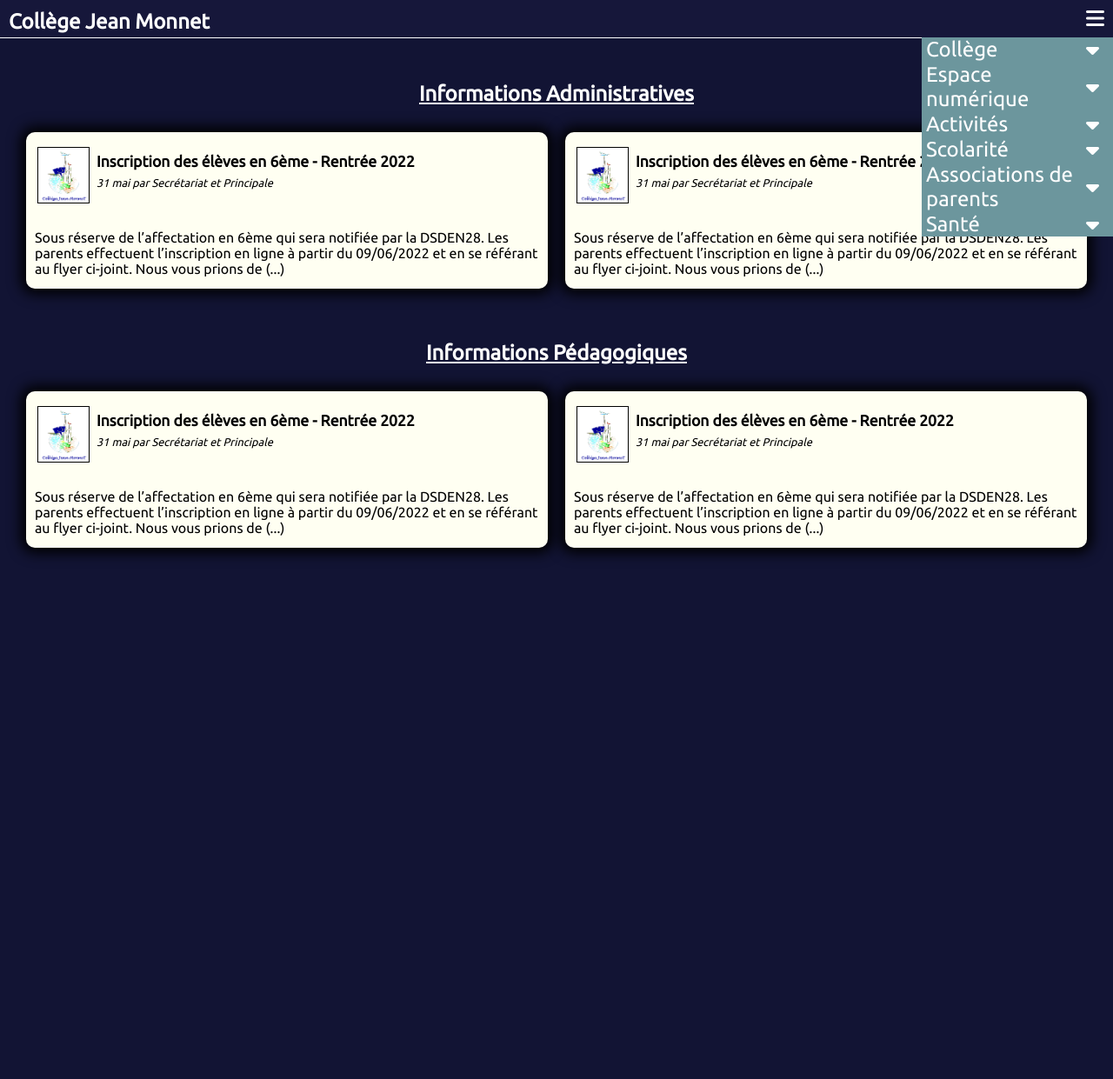
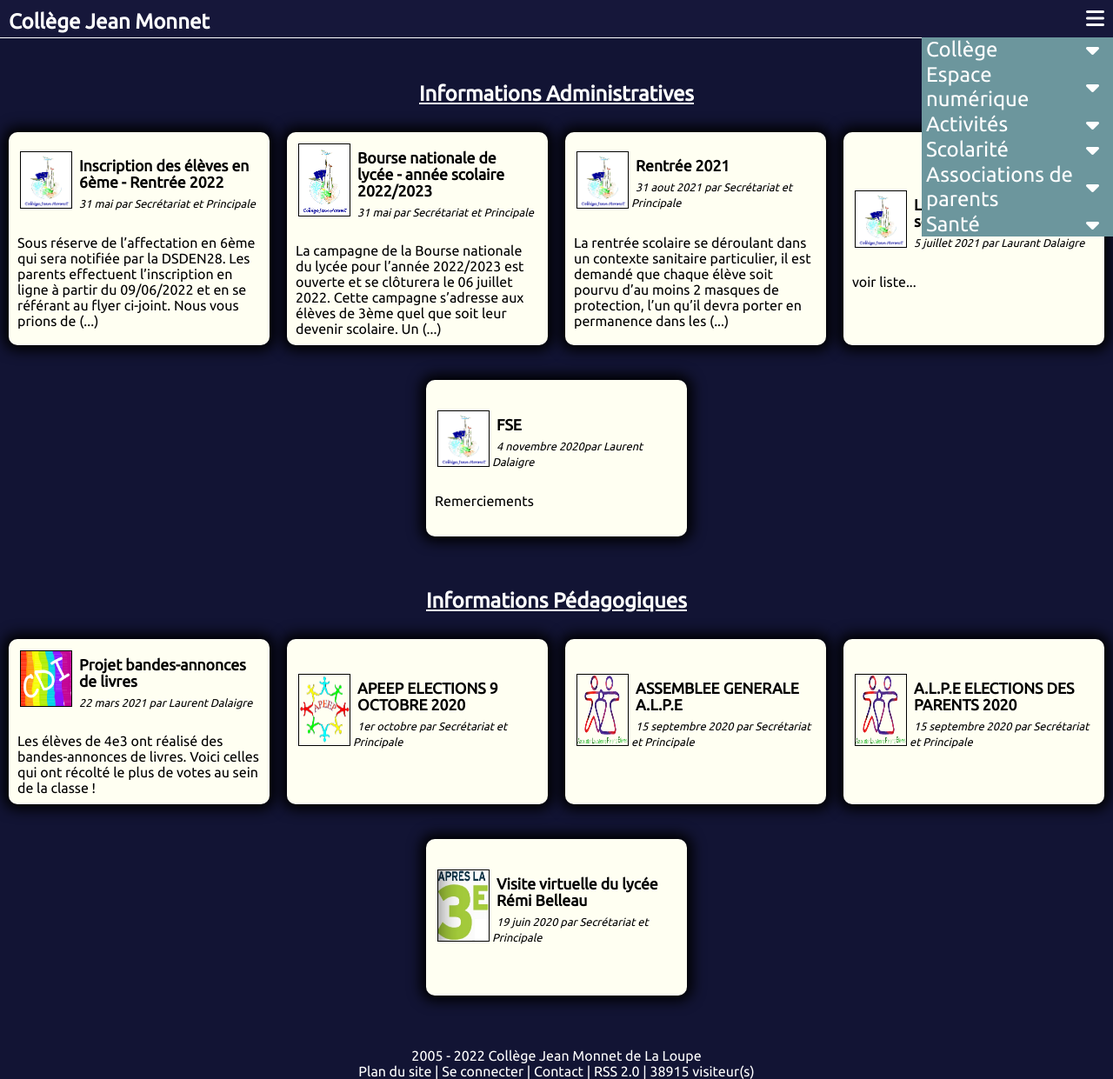
Before and after one commit to samirmedani/College-Jean-Monnet, a plain HTML site: page index.html in a window 1280 px wide. Shown: the part 1-1242 px from the top of the page at 87% size. Before the commit the page ends 800 px from the top, so only its background shows below. Drawn offline with Linux system fonts and the light colour scheme.

Commit message:
structure et design terminé

```diff
--- a/index.html
+++ b/index.html
@@ -140,7 +140,6 @@
 
             <div class="container-box">
 
-
                 <a href="#" class="box">
                     <div class="box-top">
                         <img src="./src/img/boximg.gif" alt="">
@@ -159,14 +158,50 @@
                     <div class="box-top">
                         <img src="./src/img/boximg.gif" alt="">
                         <div class="title-subinfo">
-                            <h2>Inscription des élèves en 6ème - Rentrée 2022</h2>
+                            <h2>Bourse nationale de lycée - année scolaire 2022/2023</h2>
                             <span class="subinfo">31 mai <span class="author">par Secrétariat et Principale</span></span>
                         </div>
                     </div>
 
-                    <p class="box-text">Sous réserve de l’affectation en 6ème qui sera notifiée par la DSDEN28.
-                        Les parents effectuent l’inscription en ligne à partir du 09/06/2022 et en se référant au flyer ci-joint.
-                        Nous vous prions de (...)</p>
+                    <p class="box-text">La campagne de la Bourse nationale du lycée pour l’année 2022/2023 est ouverte et se clôturera le 06 juillet 2022. Cette campagne s’adresse aux élèves de 3ème quel que soit leur devenir scolaire.
+                        Un (...)</p>
+                </a>
+
+                <a href="#" class="box">
+                    <div class="box-top">
+                        <img src="./src/img/boximg.gif" alt="">
+                        <div class="title-subinfo">
+                            <h2>Rentrée 2021</h2>
+                            <span class="subinfo">31 aout 2021 <span class="author">par Secrétariat et Principale</span></span>
+                        </div>
+                    </div>
+
+                    <p class="box-text">La rentrée scolaire se déroulant dans un contexte sanitaire particulier, il est demandé que chaque élève soit pourvu d’au moins 2 masques de protection, l’un qu’il devra porter en permanence dans les (...)</p>
+                </a>
+
+
+                <a href="#" class="box">
+                    <div class="box-top">
+                        <img src="./src/img/boximg.gif" alt="">
+                        <div class="title-subinfo">
+                            <h2>Liste fournitures rentrée septembre 2021</h2>
+                            <span class="subinfo">5 juillet 2021 <span class="author">par Laurant Dalaigre</span></span>
+                        </div>
+                    </div>
+
+                    <p class="box-text">voir liste...</p>
+                </a>
+
+                <a href="#" class="box">
+                    <div class="box-top">
+                        <img src="./src/img/boximg.gif" alt="">
+                        <div class="title-subinfo">
+                            <h2>FSE</h2>
+                            <span class="subinfo">4 novembre 2020<span class="author">par Laurent Dalaigre</span></span>
+                        </div>
+                    </div>
+
+                    <p class="box-text">Remerciements</p>
                 </a>
 
         </section>
@@ -178,29 +213,63 @@
 
                 <a href="#" class="box">
                     <div class="box-top">
-                        <img src="./src/img/boximg.gif" alt="">
+                        <img src="./src/img/CDI.png" alt="">
                         <div class="title-subinfo">
-                            <h2>Inscription des élèves en 6ème - Rentrée 2022</h2>
-                            <span class="subinfo">31 mai <span class="author">par Secrétariat et Principale</span></span>
+                            <h2>Projet bandes-annonces de livres</h2>
+                            <span class="subinfo">22 mars 2021 <span class="author">par Laurent Dalaigre</span></span>
                         </div>
                     </div>
 
-                    <p class="box-text">Sous réserve de l’affectation en 6ème qui sera notifiée par la DSDEN28.
-                        Les parents effectuent l’inscription en ligne à partir du 09/06/2022 et en se référant au flyer ci-joint.
-                        Nous vous prions de (...)</p>
+                    <p class="box-text">Les élèves de 4e3 ont réalisé des bandes-annonces de livres.
+                        Voici celles qui ont récolté le plus de votes au sein de la classe !</p>
                 </a>
+
                 <a href="#" class="box">
                     <div class="box-top">
-                        <img src="./src/img/boximg.gif" alt="">
+                        <img src="./src/img/APEEP.png" alt="">
                         <div class="title-subinfo">
-                            <h2>Inscription des élèves en 6ème - Rentrée 2022</h2>
-                            <span class="subinfo">31 mai <span class="author">par Secrétariat et Principale</span></span>
+                            <h2>APEEP ELECTIONS 9 OCTOBRE 2020</h2>
+                            <span class="subinfo">1er octobre <span class="author">par Secrétariat et Principale</span></span>
                         </div>
                     </div>
 
-                    <p class="box-text">Sous réserve de l’affectation en 6ème qui sera notifiée par la DSDEN28.
-                        Les parents effectuent l’inscription en ligne à partir du 09/06/2022 et en se référant au flyer ci-joint.
-                        Nous vous prions de (...)</p>
+                    <p class="box-text"></p>
+                </a>
+
+                <a href="#" class="box">
+                    <div class="box-top">
+                        <img src="./src/img/ALPE.png" alt="">
+                        <div class="title-subinfo">
+                            <h2>ASSEMBLEE GENERALE A.L.P.E</h2>
+                            <span class="subinfo">15 septembre 2020 <span class="author">par Secrétariat et Principale</span></span>
+                        </div>
+                    </div>
+
+                    <p class="box-text"></p>
+                </a>
+
+                <a href="#" class="box">
+                    <div class="box-top">
+                        <img src="./src/img/ALPE.png" alt="">
+                        <div class="title-subinfo">
+                            <h2>A.L.P.E ELECTIONS DES PARENTS 2020</h2>
+                            <span class="subinfo">15 septembre 2020 <span class="author">par Secrétariat et Principale</span></span>
+                        </div>
+                    </div>
+
+                    <p class="box-text"></p>
+                </a>
+
+                <a href="#" class="box">
+                    <div class="box-top">
+                        <img src="./src/img/visite virtuelle.png" alt="">
+                        <div class="title-subinfo">
+                            <h2>Visite virtuelle du lycée Rémi Belleau</h2>
+                            <span class="subinfo">19 juin 2020 <span class="author">par Secrétariat et Principale</span></span>
+                        </div>
+                    </div>
+
+                    <p class="box-text"></p>
                 </a>
 
 
@@ -212,7 +281,17 @@
     </main>
 
 
+    <footer>
+        <p class="footer-text">2005 - 2022 Collège Jean Monnet de La Loupe</p>
 
+        <div class="container-footer">
+            <a href="" class="footer-link">Plan du site |</a>
+            <a href="" class="footer-link">Se connecter |</a>
+            <a href="" class="footer-link">Contact |</a>
+            <a href="" class="footer-link">RSS 2.0 |</a>
+            <span class="count-visitors">38915 visiteur(s)</span>
+        </div>
+    </footer>
 
 </body>
 </html>
--- a/src/css/style.scss
+++ b/src/css/style.scss
@@ -200,6 +200,9 @@ body {
     main {
         @include desktop-only {
             display: flex;
+            flex-direction: column;
+            justify-content: center;
+
         }
         @include mobile-only {
             display: flex;
@@ -214,7 +217,7 @@ body {
             @include desktop-only {
                 display: flex;
                 flex-direction: column;
-                width: 50%;
+                width: 100%;
                 margin-top: 50px;
             }
             @include mobile-only {
@@ -242,6 +245,7 @@ body {
                 display: flex;
                 flex-wrap: wrap;
                 justify-content: center;
+
             }
 
             h2, span, p {
@@ -252,10 +256,11 @@ body {
                 background-color: #FFFFF2;
                 box-shadow: 0px 0px 15px 6px #000000;
                 border-radius: 10px;
-
+                width: 300px;
                 display: flex;
                 flex-direction: column;
                 justify-content: center;
+                transition: 0.3s;
 
                 @include desktop-only {
                     margin: 30px 10px 10px 10px;
@@ -305,6 +310,36 @@ body {
                 }
 
             }
+            .box:hover {
+                @include desktop-only {
+                    background-color: lightblue;
+
+                }
+
+            }
+        }
+
+    }
+
+    footer {
+        @include desktop-only {
+        display: flex;
+        flex-direction: column;
+        align-items: center;
+        margin-top: 50px;
+        }
+
+        @include tablet-only {
+        display: flex;
+        flex-direction: column;
+        align-items: center;
+        margin-top: 50px;
+        }
+
+        @include mobile-only {
+
+
+
         }
 
     }
```
Also changed, not shown: src/css/style.css, src/img/ALPE.png (added), src/img/APEEP.png (added), src/img/CDI.png (added), src/img/visite virtuelle.png (added), 1 other file.
